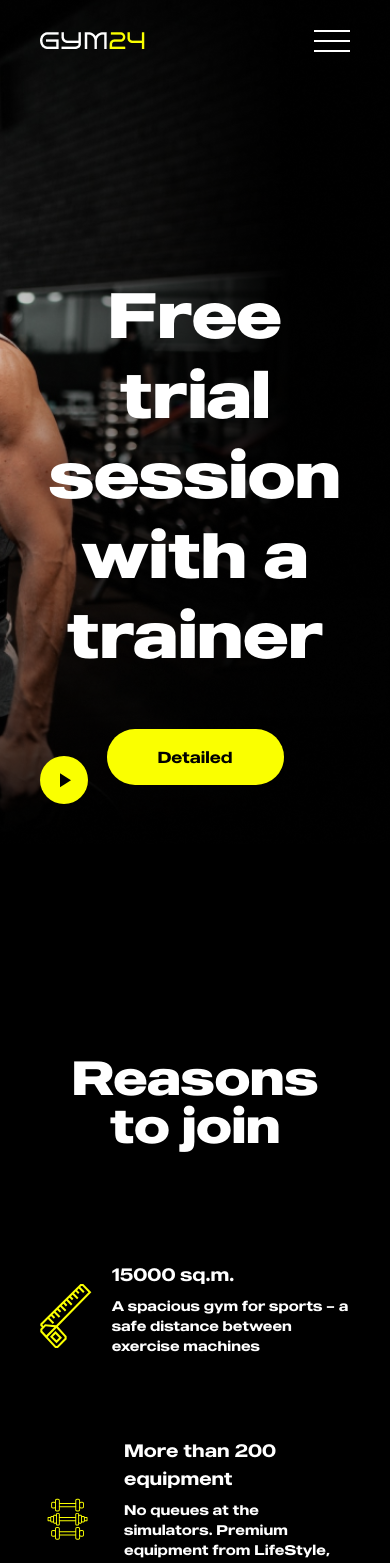
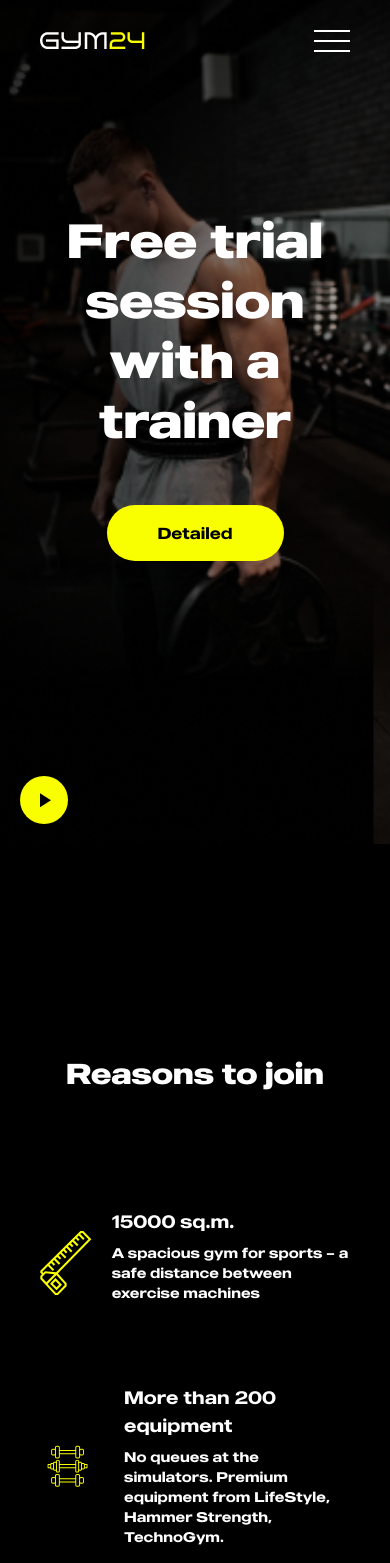
Before and after one commit to M3hdi-Rostami/gym24, a React (Create React App) app: page / in a window 390 px wide. Shown: the top 1563 px of the page. Built offline with nearby package versions, Linux system fonts and the light colour scheme.

Commit message:
Feat: Improve to responsive

```diff
--- a/src/assets/scss/index.scss
+++ b/src/assets/scss/index.scss
@@ -20,7 +20,7 @@
 
 html,
 body {
-  @apply bg-black overflow-x-hidden text-white selection:bg-yellow selection:text-black;
+  @apply bg-black overflow-x-hidden text-white selection:bg-yellow selection:text-black scroll-smooth scroll-mt-8;
   font-family: "made-outer-sans-medium";
 }
 
--- a/src/components/about-us/AboutUs.jsx
+++ b/src/components/about-us/AboutUs.jsx
@@ -5,7 +5,7 @@ const AboutUs = () => {
   return (
     <div className="flex items-start justify-between flex-col md:flex-row gap-[118px] mt-[264px] mb-[241px]">
       <div className="max-w-[472px] md:max-w-full m-auto md:m-0 px-10 md:px-0">
-        <div className="text-[3rem] text-white mb-16 text-center md:text-left">
+        <div className="sm:text-[3rem] text-[1.8rem] text-white mb-16 text-center md:text-left">
           About us
         </div>
         <div className="flex flex-col gap-10 text-14 font-light text-center md:text-left">
--- a/src/components/footer/Footer.jsx
+++ b/src/components/footer/Footer.jsx
@@ -87,7 +87,7 @@ const Footer = () => {
       </div>
       <button
         onClick={togglePlay}
-        className="bg-yellow text-black w-12 h-12 rounded-full flex items-center justify-center fixed left-10 bottom-10 z-10"
+        className="bg-yellow text-black w-12 h-12 rounded-full flex items-center justify-center fixed left-5 bottom-5 sm:left-10 sm:bottom-10 z-10"
       >
         {isPlaying ? (
           <Icon path={mdiPause} size="24" />
--- a/src/components/header/Header.jsx
+++ b/src/components/header/Header.jsx
@@ -3,24 +3,24 @@ import "./header.scss";
 import Button from "../button/Button";
 import { Link } from "react-router-dom";
 import { logo } from "../../assets/images";
-import { useState } from "react";
+import { useEffect, useState } from "react";
 
 const Header = () => {
   const navLinks = [
     {
-      routePath: "/",
+      routePath: "#reason-join",
       title: "Advantages",
     },
     {
-      routePath: "/",
+      routePath: "#member-ships",
       title: "Membership",
     },
     {
-      routePath: "/",
+      routePath: "#about-us",
       title: "About",
     },
     {
-      routePath: "/",
+      routePath: "#trainers",
       title: "Trainers",
     },
   ];
@@ -28,9 +28,24 @@ const Header = () => {
   const [isMenuOpen, setIsMenuOpen] = useState(false);
   const toggleMenu = () => setIsMenuOpen(!isMenuOpen);
 
+  const [isSticky, setIsSticky] = useState(false);
+  const onPageScroll = () => setIsSticky(window.scrollY > 200);
+  useEffect(() => {
+    window.addEventListener("scroll", onPageScroll);
+    return () => {
+      window.removeEventListener("scroll", onPageScroll);
+    };
+  }, []);
+
   return (
     <header className="w-dvw min-h-dvh md:bg-contain bg-cover bg-right border-spacing-x-7 bg-no-repeat xl:px-[372.5px] px-10 py-8 md:text-left text-center">
-      <nav className="text-white flex md:items-start iems-centert justify-between text-12">
+      <nav
+        className={`text-white flex md:items-start items-center justify-between text-12 ${
+          isSticky
+            ? "fixed top-0 left-0 py-8 md:px-[372.5px] px-10 w-full z-10 bg-black/70 shadow-lg backdrop-blur-[5px] border-b border-white/20"
+            : ""
+        }`}
+      >
         <div>
           <img src={logo} alt="gym24 logo" />
         </div>
@@ -50,20 +65,20 @@ const Header = () => {
                 key={`link-${index}`}
                 className="hover:text-yellow transition"
               >
-                <Link to={routePath} className="menu">
+                <a href={routePath} className="menu">
                   {title}
-                </Link>
+                </a>
               </li>
             );
           })}
         </ul>
       </nav>
       <div
-        className={`md:hidden transition-all duration-300 relative
+        className={`md:hidden fixed top-[82px] left-0 w-full transition-all duration-300
            ${isMenuOpen ? "opacity-100" : "opacity-0"}
         `}
       >
-        <ul className="flex flex-col items-start justify-end gap-10 bg-black/70 rounded-lg shadow-lg backdrop-blur-[5px] border border-white/20 py-10 px-4 mt-8 absolute m-auto w-full">
+        <ul className="flex flex-col items-start justify-end gap-10 bg-black/70 backdrop-blur-[5px] border border-white/20 py-10 px-4 absolute m-auto w-full">
           {navLinks.map(({ routePath, title }, index) => {
             return (
               <li
@@ -79,8 +94,8 @@ const Header = () => {
         </ul>
       </div>
 
-      <div className="md:max-w-2xl w-full mt-56 flex md:justify-start justify-center flex-col">
-        <span className="text-[4rem] text-white font-medium font-family-bold leading-tight md:text-left text-center">
+      <div className="md:max-w-2xl w-full sm:mt-56 mt-40 flex md:justify-start justify-center flex-col">
+        <span className="sm:text-[4rem] text-[3rem] text-white font-medium font-family-bold leading-tight md:text-left text-center">
           Free trial session with a trainer
         </span>
 
--- a/src/components/header/header.scss
+++ b/src/components/header/header.scss
@@ -55,3 +55,9 @@ header {
     }
   }
 }
+
+@media only screen and (max-width: 580px) {
+  header {
+    background-image: url("../../assets/images/mobile-header-background.png");
+  }
+}
--- a/src/components/memberships/Memberships.jsx
+++ b/src/components/memberships/Memberships.jsx
@@ -103,7 +103,7 @@ const MemberShips = () => {
   ];
   return (
     <section className="flex items-center justify-center flex-col w-full mb-10 md:px-[100px]">
-      <div className="text-[3rem] text-white mb-28 text-center md:text-left px-10 md:px-0">
+      <div className="sm:text-[3rem] text-[1.8rem] text-white mb-28 text-center md:text-left px-10 md:px-0">
         Gym membership
       </div>
       <div className="hidden md:flex items-center justify-center gap-16 flex-wrap">
@@ -129,13 +129,13 @@ const MemberShips = () => {
             disableOnInteraction: false,
           }}
           breakpoints={{
-            320: {
+            375: {
               slidesPerView: 1.3,
               spaceBetween: 10,
             },
-            425: {
+            412: {
               slidesPerView: 1.5,
-              spaceBetween: 10,
+              spaceBetween: 20,
             },
             480: {
               slidesPerView: 1.7,
--- a/src/components/reasons-join/ReasonsJoin.jsx
+++ b/src/components/reasons-join/ReasonsJoin.jsx
@@ -11,7 +11,9 @@ const ReasonsJoin = () => {
       <div className="flex items-center justify-center md:justify-start gap-5">
         <img src={image} alt="reason box" className="w-20 h-20 pt-4" />
         <div className="flex flex-col gap-2">
-          <span className="ont-family-extra-bold text-18 text-left">{title}</span>
+          <span className="ont-family-extra-bold text-18 text-left">
+            {title}
+          </span>
           <span className="font-light text-14 max-w-[400px] text-left">
             {description}
           </span>
@@ -49,7 +51,9 @@ const ReasonsJoin = () => {
 
   return (
     <div className="py-8 mt-44 mb-60 text-center md:text-left px-10 md:px-0">
-      <div className="text-5xl font-family-bold mb-28">Reasons to join</div>
+      <div className="sm:text-[3rem] text-[1.8rem] font-family-bold mb-28">
+        Reasons to join
+      </div>
       <div className="flex flex-wrap gap-x-28 gap-y-20 ">
         {reasons.map(({ image, title, description }, index) => (
           <div key={`reason-${index}`} className="basis-[473px] flex-grow">
--- a/src/components/trainers/Trainers.jsx
+++ b/src/components/trainers/Trainers.jsx
@@ -74,7 +74,9 @@ const Trainers = () => {
   ];
   return (
     <section className="flex items-center justify-center flex-col w-full mb-[259px]">
-      <div className="text-[48px] text-white mb-28 text-center">Trainers staff</div>
+      <div className="sm:text-[48px] text-[28px] text-white mb-28 text-center">
+        Trainers staff
+      </div>
       <div className="hidden md:flex items-center justify-center gap-5 flex-wrap">
         {trainers.map(({ name, image, instagram, twitter, youtube }, index) => {
           return (
@@ -100,9 +102,13 @@ const Trainers = () => {
             disableOnInteraction: false,
           }}
           breakpoints={{
-            320: {
+            375: {
               slidesPerView: 1.3,
               spaceBetween: 10,
+            },
+            412: {
+              slidesPerView: 1.5,
+              spaceBetween: 20,
             },
             480: {
               slidesPerView: 1.5,
--- a/src/pages/Home.jsx
+++ b/src/pages/Home.jsx
@@ -10,10 +10,18 @@ const Home = () => {
     <>
       <Header />
       <div className="xl:px-[372.5px] md:px-10 select-none md:select-auto">
-        <ReasonsJoin />
-        <MemberShips />
-        <AboutUs />
-        <Trainers />
+        <div id="reason-join">
+          <ReasonsJoin />
+        </div>
+        <div id="member-ships">
+          <MemberShips />
+        </div>
+        <div id="about-us">
+          <AboutUs />
+        </div>
+        <div id="trainers">
+          <Trainers />
+        </div>
         <Footer />
       </div>
     </>
```
Also changed, not shown: src/assets/images/mobile-header-background.png (added).
